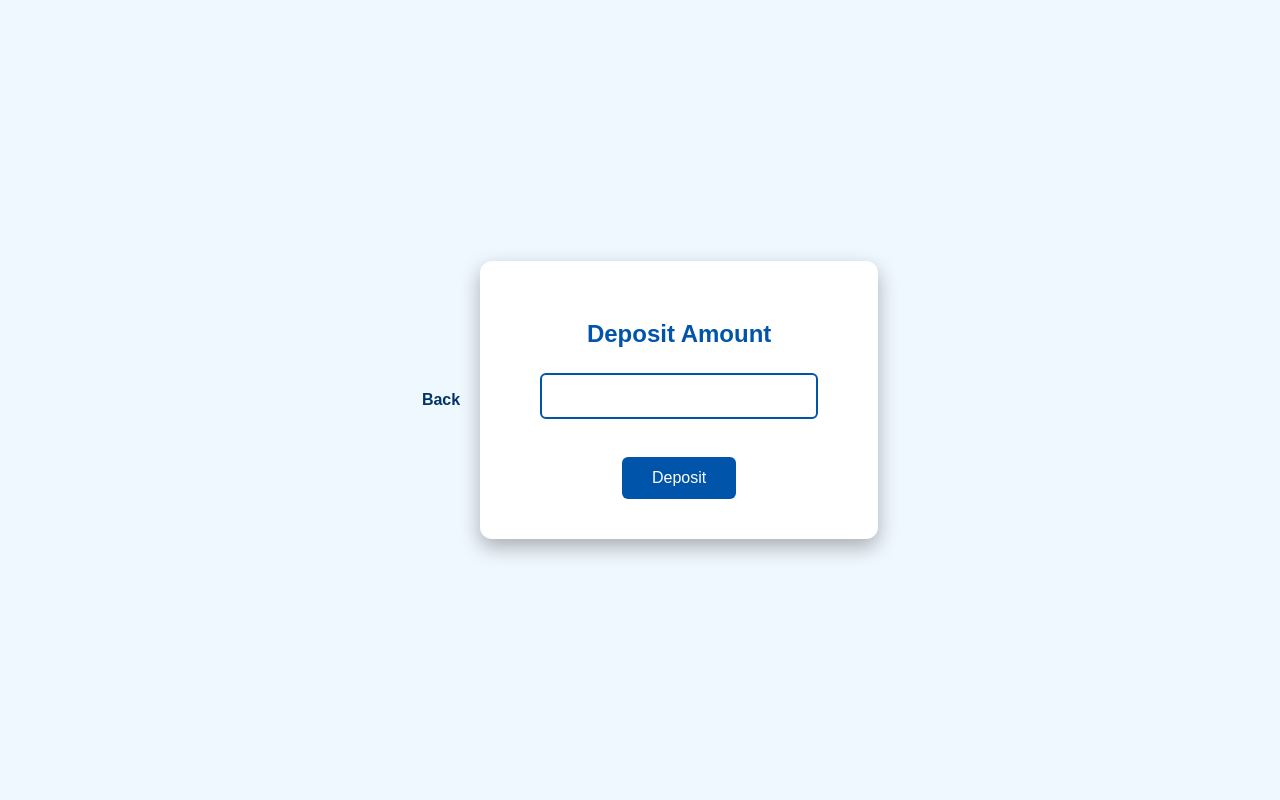
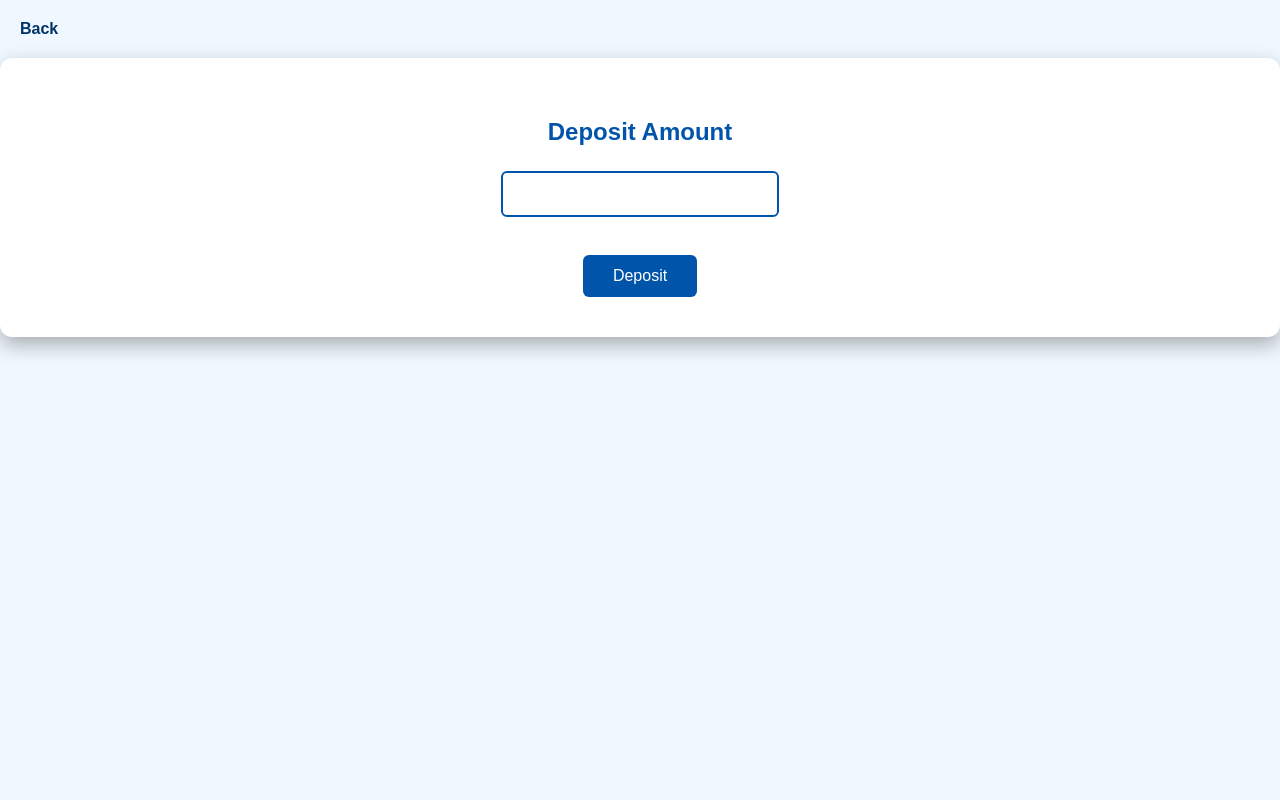
Before and after one commit to chandrikababji/ATM-Project-Flask, a Flask app: template api/templates/deposit.html in a window 1280 px wide. Run offline with Flask 3, Linux system fonts and the light colour scheme; the template is opened without the code that fills it, so the values that code supplies are empty.

Commit message:
edited deposit.css

```diff
--- a/api/static/deposit.css
+++ b/api/static/deposit.css
@@ -1,16 +1,15 @@
-/* Body Styling */
+/* style.css */
+
+/* Body styling */
 body {
+    font-family: Arial, sans-serif;
+    background-color: #f0f8ff; /* light blue background */
+    color: #003366; /* dark blue text */
     margin: 0;
     padding: 0;
-    font-family: Arial, sans-serif;
-    background-color: #f0f8ff;;
-    display: flex;
-    justify-content: center;
-    align-items: center;
-    height: 100vh;
 }
 
-/* Back Button */
+/* Link styling */
 a {
     text-decoration: none;
     color: #003366;
```
